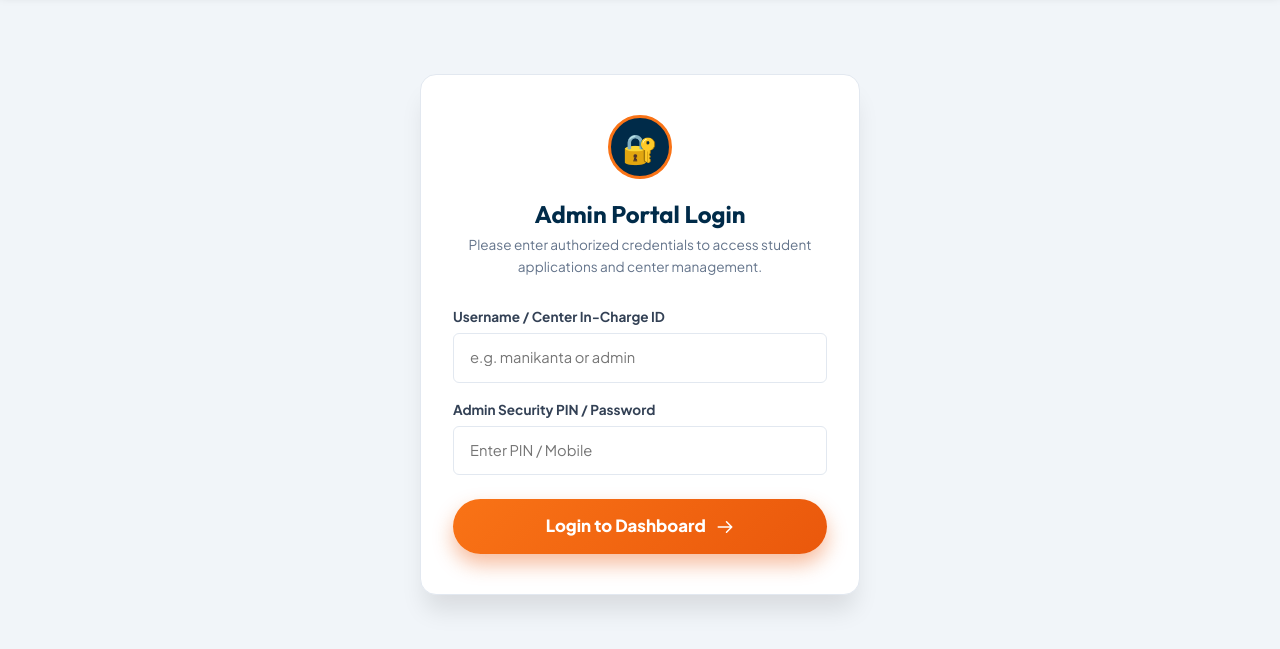
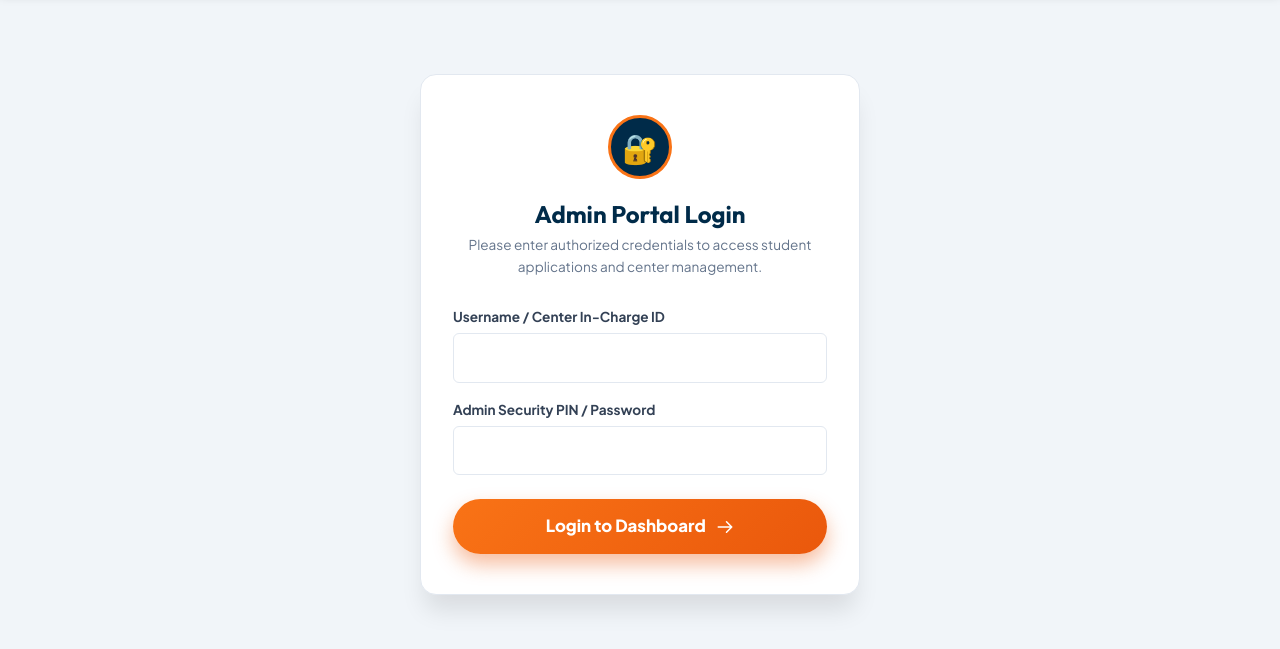
Before and after one commit to ammaeducationvij-create/Amma-education, a plain HTML site: page amma-education/admin.html in a window 1280 px wide. Shown: the part 79-728 px from the top of the page. Drawn offline with Linux system fonts and the light colour scheme.

Commit message:
Update admin.html

```diff
--- a/amma-education/admin.html
+++ b/amma-education/admin.html
@@ -53,12 +53,12 @@
     <form id="adminLoginForm">
       <div class="form-group" style="text-align: left; margin-bottom: 1rem;">
         <label class="form-label" for="adminUser">Username / Center In-Charge ID</label>
-        <input type="text" id="adminUser" class="form-input" placeholder="e.g. manikanta or admin" value="" required>
+        <input type="text" id="adminUser" class="form-input" placeholder="" value="" required>
       </div>
 
       <div class="form-group" style="text-align: left; margin-bottom: 1.5rem;">
         <label class="form-label" for="adminPin">Admin Security PIN / Password</label>
-        <input type="password" id="adminPin" class="form-input" placeholder="Enter PIN / Mobile" value="" required>
+        <input type="password" id="adminPin" class="form-input" placeholder="" value="" required>
       </div>
 
       <button type="submit" class="btn-submit-reg" style="width: 100%; justify-content: center; padding: 0.85rem;">
```
